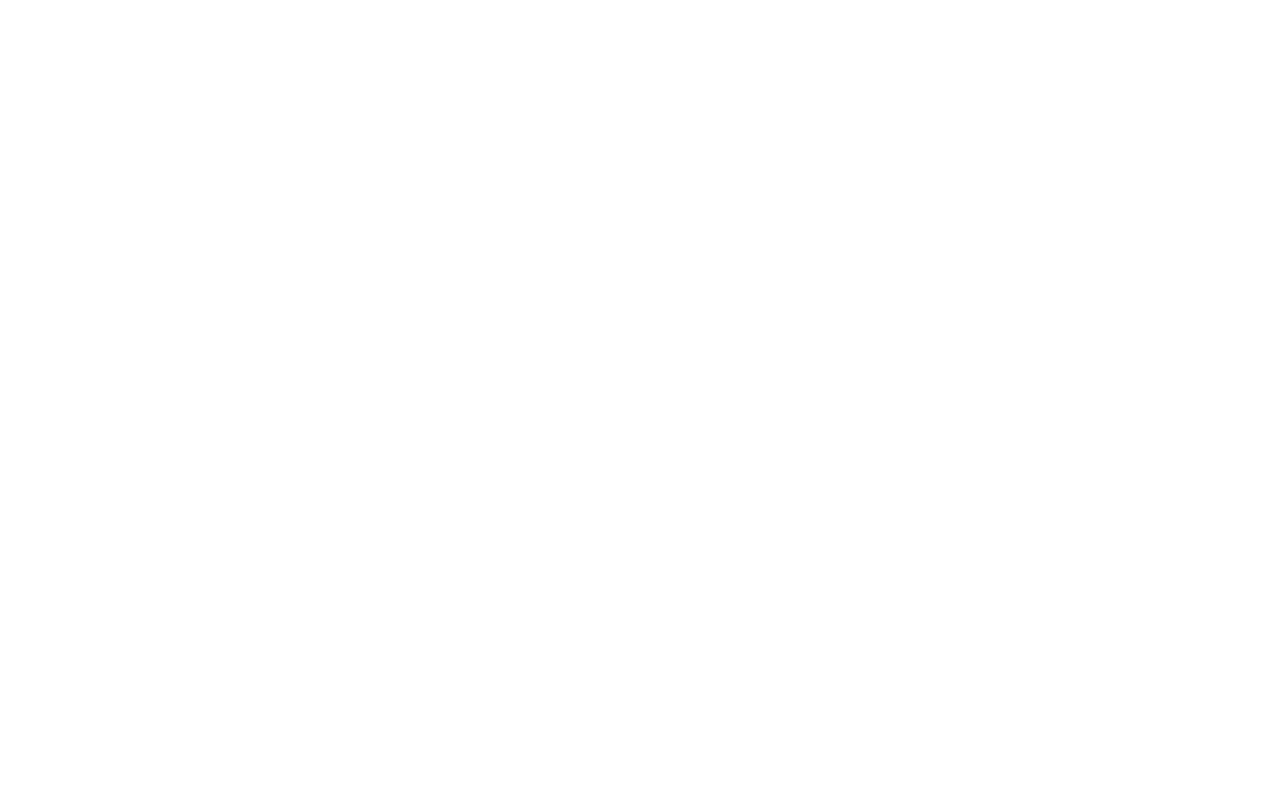
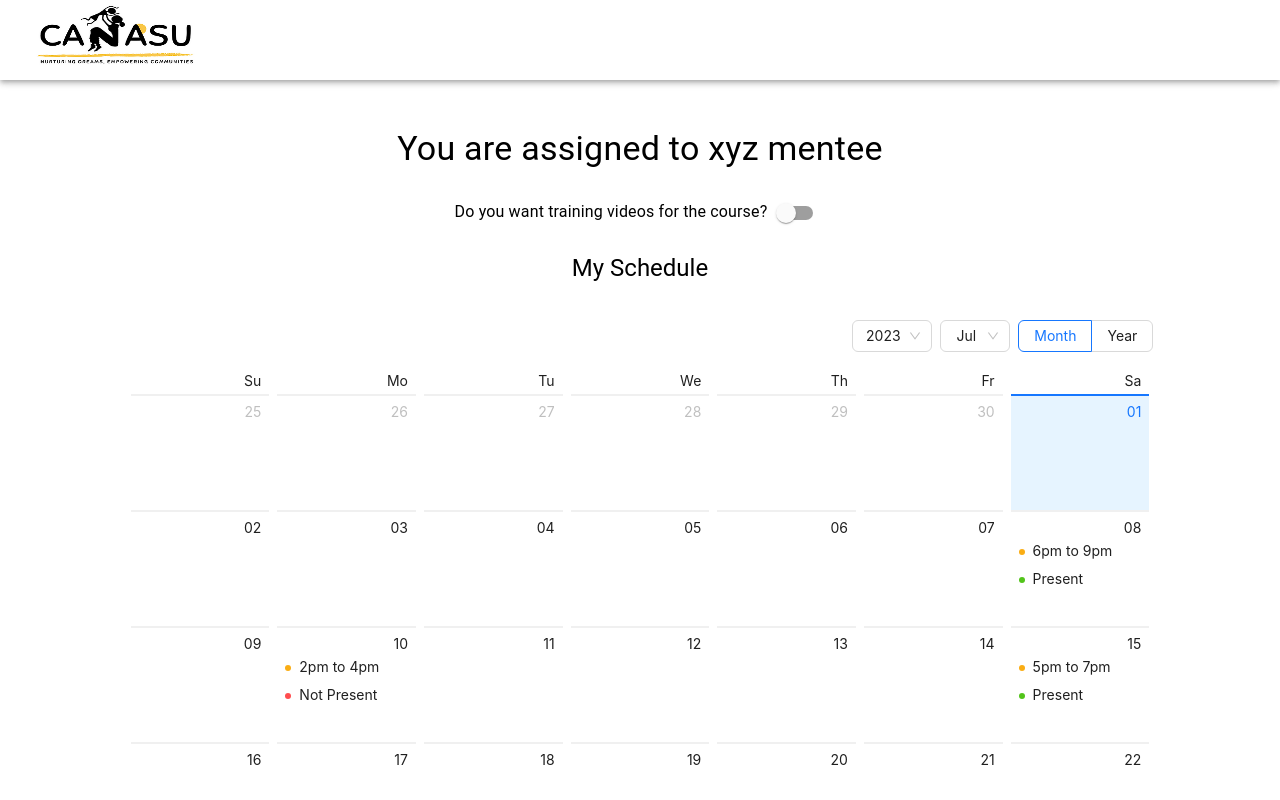
Before and after one commit to cfgblr2023/Team-17, a React (Create React App) app in the folder frontend/: page /mentor in a window 1280 px wide. Before the commit this address had no page. Shown: the top 800 px of the page. Built offline with nearby package versions, Linux system fonts and the light colour scheme.

Commit message:
mentor page

```diff
--- a/frontend/src/App.js
+++ b/frontend/src/App.js
@@ -4,9 +4,9 @@
 import Home from './Components/Home';
 import Login from './Components/Login';
 import Register from './Components/Register';
-import MenteeCalendar from "./Components/MenteeCalender";
 import Mentee from './Components/Mentee';
 import Coordinator from './Components/Coordinator';
+import Mentor from './Components/Mentor';
 
 function App() {
   return (
@@ -17,7 +17,7 @@
             <Route exact path="/login" element={<Login />} />
             <Route exact path="/register" element={<Register />} />
             <Route exact path="/mentee" element={<Mentee />} />
-            <Route exact path="/menteecal" element={<MenteeCalendar />} />
+            <Route exact path="/mentor" element={<Mentor />} />
             <Route exact path="/Coordinator" element={<Coordinator />} />
           </Routes>
         </BrowserRouter>
--- a/frontend/src/Components/MenteeNav.js
+++ b/frontend/src/Components/MenteeNav.js
@@ -49,9 +49,11 @@
   }));
 
   function MenteeNav() {
-
     const classes = useStyles();
 
+    // State variables for the two dialogs
+    const [profileOpen, setProfileOpen] = useState(false);
+    const [ticketOpen, setTicketOpen] = useState(false);
     const [open, setOpen] = useState(false);
     const [name, setName] = useState("John Doe");
     const [email, setEmail] = useState("john.doe@example.com");
@@ -59,20 +61,21 @@
     const [interests, setInterests] = useState("Programming, Photography");
     const [mentor, setMentor] = useState("Jane Smith");
 
-    const handleEdit = () => {
-        setOpen(true);
+    // Functions to handle the open and close of each dialog
+    const handleProfileOpen = () => {
+      setProfileOpen(true);
+    };
+    const handleProfileClose = () => {
+      setProfileOpen(false);
+    };
+    const handleTicketOpen = () => {
+      setTicketOpen(true);
+    };
+    const handleTicketClose = () => {
+      setTicketOpen(false);
     };
 
-      const handleSave = () => {
-        setOpen(false);
-      };
-    const handleClickOpen = () => {
-      setOpen(true);
-    };
-
-    const handleClose = () => {
-      setOpen(false);
-    };
+    // Rest of the component code
 
     return (
       <div>
@@ -88,14 +91,27 @@
             <Button variant="text" className={classes.menuItem}>
               Help
             </Button>
-              <Button variant="text" className={classes.menuItem} onClick={handleClickOpen}>
+            <Button
+              variant="text"
+              className={classes.menuItem}
+              onClick={handleProfileOpen}
+            >
               My Profile
+            </Button>
+            <Button
+              variant="text"
+              className={classes.menuItem}
+              onClick={handleTicketOpen}
+            >
+              Raise Ticket
             </Button>
           </Toolbar>
         </AppBar>
+
+        {/* Profile Dialog */}
         <Dialog
-        open={open}
-        onClose={handleClose}
+          open={profileOpen}
+          onClose={handleProfileClose}
           aria-labelledby="form-dialog-title"
           PaperProps={{
             style: {
@@ -103,7 +119,9 @@
             },
           }}
         >
-        <DialogTitle id="form-dialog-title" style={{ textAlign: "center" }}>My Profile</DialogTitle>
+          <DialogTitle id="form-dialog-title" style={{ textAlign: "center" }}>
+            My Profile
+          </DialogTitle>
           <DialogContent>
           <DialogContentText style={{ textAlign: "center" }}>
             Edit your details here
@@ -158,16 +176,54 @@
           </form>
         </DialogContent>
           <DialogActions>
-          <Button onClick={handleClose} color="primary">
+            <Button onClick={handleProfileClose} color="primary">
               Cancel
             </Button>
-          <Button onClick={handleSave} color="primary">
+            <Button onClick={handleProfileClose} color="primary">
               Save
             </Button>
           </DialogActions>
         </Dialog>
+
+        {/* Ticket Dialog */}
+        <Dialog
+          open={ticketOpen}
+          onClose={handleTicketClose}
+          aria-labelledby="form-dialog-title"
+          PaperProps={{
+            style: {
+              minWidth: 500, // set the desired width here
+            },
+          }}
+        >
+          <DialogTitle id="form-dialog-title" style={{ textAlign: "center" }}>
+            Raise a Ticket
+          </DialogTitle>
+          <DialogContent>
+            {/* Rest of the ticket dialog content */}
+            <DialogContentText>
+      Do you want to reassign your mentor? If yes, please enter the reason:
+    </DialogContentText>
+    <TextField
+      autoFocus
+      margin="dense"
+      id="mentor-reassign-reason"
+      label="Reason for reassignment"
+      type="text"
+      fullWidth
+    />
+          </DialogContent>
+          <DialogActions>
+            <Button onClick={handleTicketClose} color="primary">
+              Cancel
+            </Button>
+            <Button onClick={handleTicketClose} color="primary">
+              Submit
+            </Button>
+          </DialogActions>
+        </Dialog>
       </div>
-  )
+    );
   }
 
 export default MenteeNav;
--- /dev/null
+++ b/frontend/src/Components/Mentor.js
@@ -0,0 +1,88 @@
+import React, { useState } from 'react';
+import { makeStyles } from '@material-ui/core/styles';
+import Grid from '@material-ui/core/Grid';
+import Typography from '@material-ui/core/Typography';
+import Paper from '@material-ui/core/Paper';
+import Switch from '@material-ui/core/Switch';
+import MentorNav from './MentorNav';
+import MenteeCalender from './MenteeCalender';
+
+
+const useStyles = makeStyles((theme) => ({
+  root: {
+    flexGrow: 1,
+    padding: theme.spacing(3),
+    marginTop: theme.spacing(3),
+  },
+  heading: {
+    marginBottom: theme.spacing(3),
+  },
+  videoContainer: {
+    position: 'relative',
+    paddingBottom: '56.25%',
+    paddingTop: theme.spacing(3),
+    height: 0,
+    overflow: 'hidden',
+  },
+  video: {
+    position: 'absolute',
+    top: 0,
+    left: 0,
+    width: '100%',
+    height: '100%',
+    border: 'none',
+  },
+}));
+
+function Mentor() {
+  const classes = useStyles();
+  const [showVideo, setShowVideo] = useState(false);
+
+  const handleVideoToggle = (event) => {
+    setShowVideo(event.target.checked);
+  };
+
+  return (
+    <div>
+      <MentorNav />
+      <div className={classes.root}>
+        <Grid container spacing={3}>
+          <Grid item xs={12}>
+            <Typography variant="h4" className={classes.heading}>
+              You are assigned to xyz mentee
+            </Typography>
+            <Typography variant="body1">
+              Do you want training videos for the course?
+              <Switch
+                checked={showVideo}
+                onChange={handleVideoToggle}
+                color="primary"
+                name="showVideoToggle"
+              />
+            </Typography>
+          </Grid>
+          {showVideo && (
+            <Grid item xs={12}>
+              <Paper className={classes.videoContainer}>
+                <iframe
+                  className={classes.video}
+                  src="https://www.youtube.com/embed/dQw4w9WgXcQ"
+                  title="Training Video"
+                  frameborder="0"
+                  allow="accelerometer; autoplay; clipboard-write; encrypted-media; gyroscope; picture-in-picture"
+                  allowfullscreen
+                ></iframe>
+              </Paper>
+            </Grid>
+          )}
+        </Grid>
+        <Typography variant="h5" className={classes.heading} style={{marginTop: '20px'}}>
+            My Schedule
+        </Typography>
+        <MenteeCalender/>
+      </div>
+    </div>
+  );
+}
+
+export default Mentor;
--- /dev/null
+++ b/frontend/src/Components/MentorNav.js
@@ -0,0 +1,47 @@
+import React from 'react';
+import { makeStyles } from '@material-ui/core/styles';
+import AppBar from '@material-ui/core/AppBar';
+import Toolbar from '@material-ui/core/Toolbar';
+import Typography from '@material-ui/core/Typography';
+import logo from '../Images/logo.png';
+
+const useStyles = makeStyles((theme) => ({
+  root: {
+    flexGrow: 1,
+  },
+  appBar: {
+    backgroundColor: "#fff",
+    height: "80px",
+  },
+  logo: {
+    marginRight: theme.spacing(2),
+    height: "70px",
+    width: "180px",
+  },
+  mentorName: {
+    marginRight: theme.spacing(2),
+  },
+}));
+
+function MentorNavbar({ mentorName }) {
+  const classes = useStyles();
+
+  return (
+    <div className={classes.root}>
+      <AppBar position="static" className={classes.appBar}>
+        <Toolbar>
+          <img className={classes.logo} src={logo} alt="Logo" />
+          <Typography variant="h6" className={classes.title}>
+            My Website
+          </Typography>
+          <Typography variant="h6" className={classes.mentorName}>
+            {/* {mentorName} */}
+            Name
+          </Typography>
+        </Toolbar>
+      </AppBar>
+    </div>
+  );
+}
+
+export default MentorNavbar;
```
Lines whose indentation alone changed are shown as unchanged.
